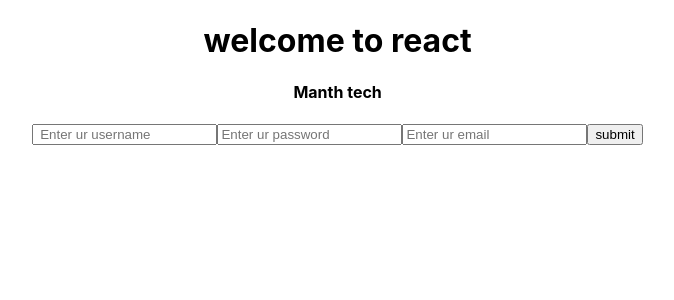
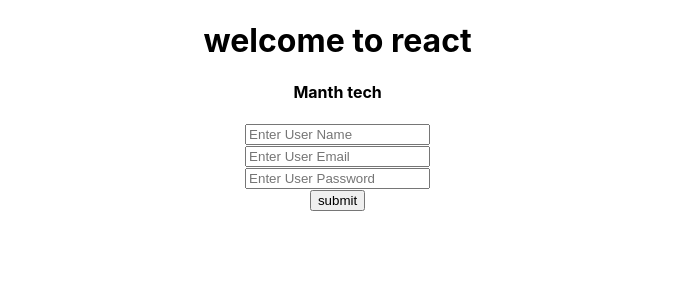
Before and after one commit to vamsigalanki/Mantha-React, a React (Create React App) app: page / in a window 1280 px wide. Shown: the top 300 px of the page, without its empty margins (232-906 px from the left). Built offline with nearby package versions, Linux system fonts and the light colour scheme.

Commit message:
firstcommit

```diff
--- a/src/App.js
+++ b/src/App.js
@@ -1,15 +1,17 @@
-import logo from './logo.svg';
+
 import './App.css';
 import './Acomponent.jsx' ;
 import Acomponent from './Acomponent.jsx';
 import './Inputs.jsx';
 import Inputs from './Inputs.jsx';
+import Home from './Home.js';
 
 function App() {
   return (
     <div className="App">
       <Acomponent></Acomponent>
-      <Inputs></Inputs>
+      {/* <Inputs></Inputs> */}
+      <Home></Home>
     </div>
   );
 }
--- /dev/null
+++ b/src/Home.js
@@ -0,0 +1,38 @@
+import React from "react";
+class Home extends React.Component{
+    constructor(){
+        super();
+        this.state={
+            username:"",
+            useremail:"",
+            userpassword:""
+        };
+    };
+    getdata=((event)=>{
+
+        var value=event.target.value;
+        var name=event.target.name;
+        this.setState({[name]:value});
+    });
+    abc=((event)=>{
+            event.preventDefault();
+        alert("hi");
+        console.log(this.state);
+
+    })
+    render(){
+        return<div>
+            <form>
+            <input placeholder="Enter User Name" type="text" onChange={this.getdata} name="username"></input>
+            <br></br>
+            <input placeholder="Enter User Email" type="text" onChange={this.getdata} name="useremail"></input>
+            <br></br>
+            <input placeholder="Enter User Password" onChange={this.getdata} type="text" name="userpassword"></input>
+            <br></br>
+            <button onClick={this.abc}>submit</button>
+            </form>
+
+        </div>
+    }
+}
+export default Home;
```
